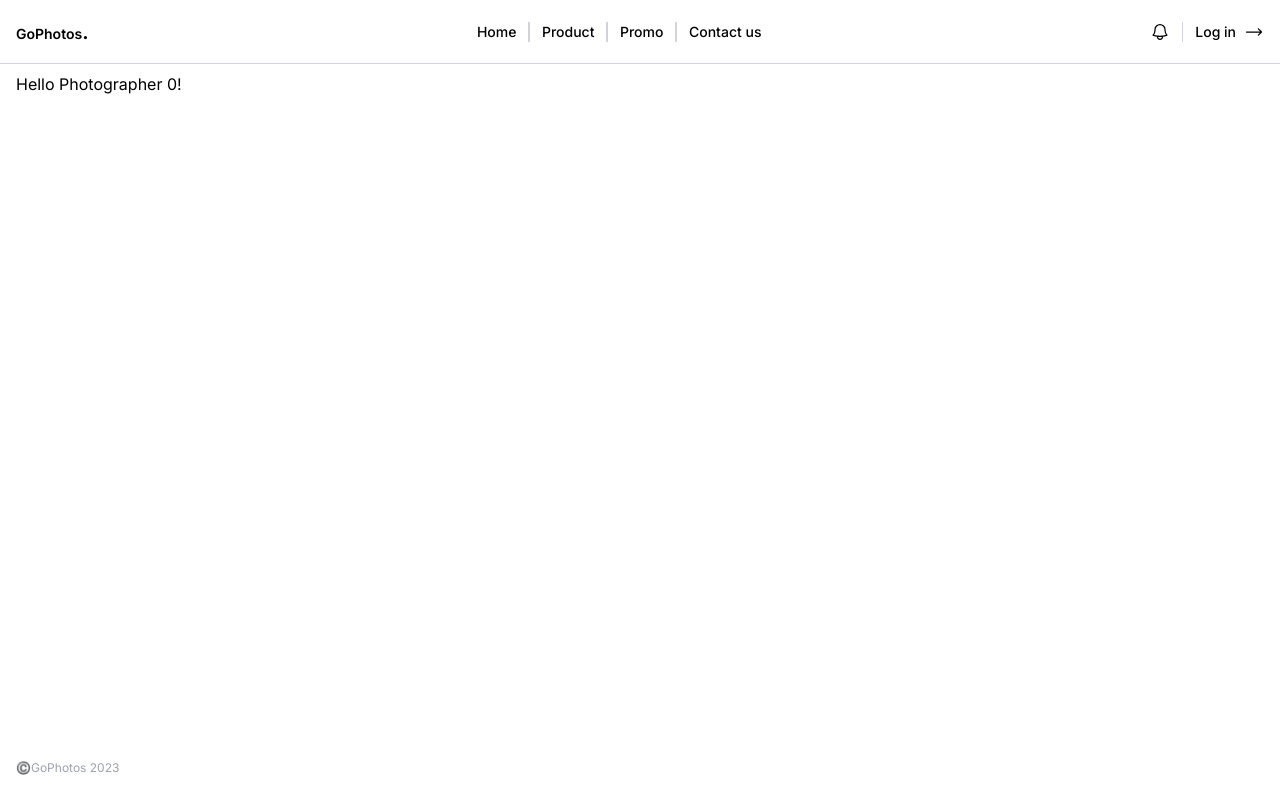
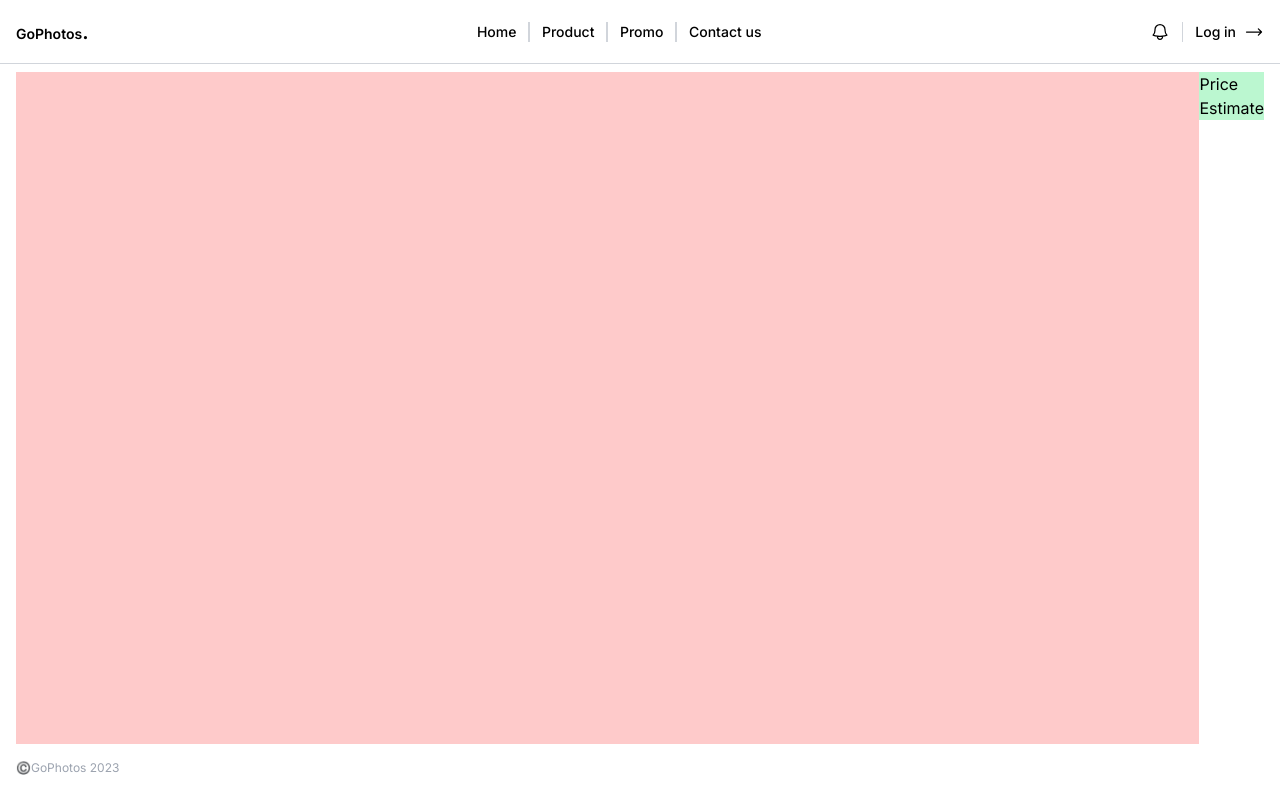
Before and after one commit to Hacker-007/gophotos, a Next.js app: page /photographer/0 in a window 1280 px wide. Built offline with nearby package versions, Linux system fonts and the light colour scheme.

Commit message:
moved popup portfolio to new page

```diff
--- a/app/PortfolioPreview.tsx
+++ b/app/PortfolioPreview.tsx
@@ -20,7 +20,7 @@ function formatRating(rating: number) {
 	}
 }
 
-export default function PortfolioPreview({
+export default async function PortfolioPreview({
 	photographerId,
 	name,
 	location,
@@ -72,10 +72,6 @@ export default function PortfolioPreview({
 					</p>
 				</div>
 			</div>
-			{/* <Portfolio
-				isOpen={isFullPortfolioOpen}
-				handleClose={() => setIsFullPortfolioOpen(false)}
-			/> */}
 		</div>
 	)
 }
--- a/app/ViewProfileOverlay.tsx
+++ b/app/ViewProfileOverlay.tsx
@@ -18,8 +18,8 @@ export default function ViewProfileOverlay({
 		<div className={classNames('group', className)}>
 			<Link
 				href={`/photographer/${photographerId}`}
-				target='_blank'
-				rel='noopener noreferrer'
+				// target='_blank'
+				// rel='noopener noreferrer'
 				className="absolute inset-0 z-10 m-auto flex items-center justify-center bg-black/10 text-sm font-medium opacity-0 transition-opacity duration-200 group-hover:opacity-100"
 			>
 				View Profile
--- a/app/photographer/[id]/page.tsx
+++ b/app/photographer/[id]/page.tsx
@@ -1,11 +1,90 @@
+import BadgeGroup from '@/components/BadgeGroup'
+import RatingGraph from '@/components/RatingGraph'
+import RatingGroup from '@/components/RatingGroup'
+
 type PhotographerPortfolioProps = {
 	params: {
 		id: string
 	}
 }
 
-export default function PhotographerPortfolio({
-	params: { id },
-}: PhotographerPortfolioProps) {
-	return <div>Hello Photographer {id}!</div>
+export default function PhotographerPortfolio({}: PhotographerPortfolioProps) {
+	return (
+		<div className="flex h-full w-full">
+			<div className="col-span-3 flex flex-col h-full w-full bg-red-200">
+
+			</div>
+			<div className="sticky top-0 w-min h-min bg-green-200">
+				Price Estimate
+			</div>
+			{/* <div className="grid h-48 w-full grid-cols-4 gap-1">
+				<div className="relative col-span-2 h-full w-full bg-red-200"></div>
+				<div className="relative col-span-1 h-full w-full bg-green-200"></div>
+				<div className="relative col-span-1 h-full w-full bg-blue-200"></div>
+			</div>
+			<div className="grid h-96 w-full grid-cols-3 divide-x-2 divide-gray-900">
+				<div className="col-span-2 flex h-full w-full flex-col divide-y-2 divide-gray-200 overflow-y-auto p-2">
+					<div className="flex w-full justify-between">
+						<div className="flex h-14 flex-shrink-0 items-center space-x-2">
+							<div className="relative my-auto h-8 w-8 overflow-hidden rounded-full bg-gray-300" />
+							<div>
+								<p className="font-medium">Bob Ross</p>
+								<p className="text-xs">Cambridge, MA</p>
+							</div>
+						</div>
+					</div>
+					<div className="flex-grow space-y-2 pt-2">
+						<div>
+							<h3 className="text-sm font-medium">About</h3>
+							<p className="text-sm">
+								Lorem ipsum dolor sit amet consectetur
+								adipisicing elit. Tenetur, eum! Consequatur
+								commodi, nostrum sunt reiciendis totam nesciunt
+								culpa voluptates corporis tenetur nihil saepe,
+								doloribus, aspernatur quia veritatis dolor rerum
+								odio.
+							</p>
+						</div>
+						<div>
+							<h3 className="text-sm font-medium">Skills</h3>
+							<BadgeGroup
+								static
+								className="mt-1 flex space-x-3 overflow-x-auto"
+								items={[
+									'Indoor',
+									'Outdoor',
+									'Bright Lights',
+									'Dim Lights',
+									'Group',
+									'Headshots',
+								]}
+							/>
+						</div>
+						<div className="max-w-lg">
+							<h3 className="text-sm font-medium">Reviews</h3>
+							<div className="flex items-center">
+								<RatingGroup rating={4.6} className="flex" />
+								<p className="ml-1 text-sm">
+									<span className="font-medium">4.7</span> out
+									of <span className="font-medium">5</span>
+								</p>
+								<p className="ml-2 text-sm text-gray-900">
+									(1027 reviews)
+								</p>
+							</div>
+							<div className="mt-2">
+								<RatingGraph
+									ratings={[66.52, 10.37, 3.1, 4.01, 16]}
+								/>
+							</div>
+						</div>
+					</div>
+				</div>
+				<div className="col-span-1 grid h-full w-full grid-rows-2 divide-y-2 divide-gray-900 bg-orange-200">
+					<div>Test</div>
+					<div>Test</div>
+				</div>
+			</div> */}
+		</div>
+	)
 }
```
